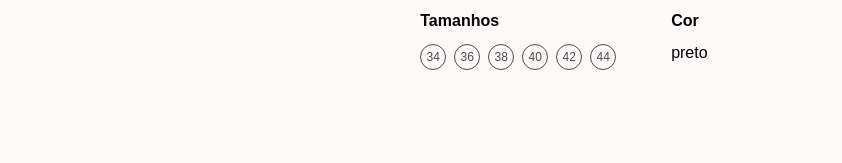
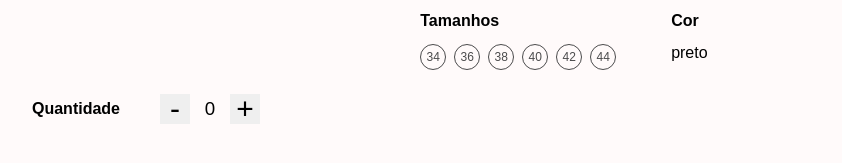
Before and after one commit to jean-campelo/projeto14-vest-store-front, a React (Create React App) app: page /view-product in a window 1280 px wide. Shown: the part 529-692 px from the top of the page, without its empty margins (32-874 px from the left). Built offline with nearby package versions, Linux system fonts and the light colour scheme.

Commit message:
Função para determinar quantidade de itens

```diff
--- a/src/components/Signup.js
+++ b/src/components/Signup.js
@@ -117,7 +117,7 @@ const MainContainer = styled.div`
     }
     to {
       opacity: 1;
-    }
+    }}
 `;
 
 const ImageLogo = styled.img`
@@ -185,7 +185,7 @@ const TextLink = styled.p`
 
   &:hover {
     transform: scale(1.01);
-`;
+  }`;
 
 const Arrow = styled.div`
   display: flex;
--- a/src/components/ViewProduct.js
+++ b/src/components/ViewProduct.js
@@ -1,7 +1,10 @@
 import styled from "styled-components";
+import { useState } from "react";
 import product from "./productExemple.js";
 
 export default function ViewProduct() {
+  const [qtd, setQtd] = useState(0);
+
   return (
     <Container>
       <Product>
@@ -28,6 +31,16 @@ export default function ViewProduct() {
             </Color>
           </ContainerSizeAndColor>
         </Informations>
+        <AddCart>
+          <Quantity>
+            <h2>Quantidade</h2>
+            <div>
+            <button onClick={()=>qtd > 0 ? setQtd(qtd-1) : setQtd(0)}> - </button>
+            <h3> {qtd} </h3>
+            <button onClick={()=>setQtd(qtd+1)}> + </button>
+            </div>
+          </Quantity>
+        </AddCart>
       </Product>
     </Container>
   );
@@ -103,3 +116,41 @@ const Color = styled.div`
 const ContainerSizeAndColor = styled.div`
   display: flex;
 `;
+
+const AddCart = styled.div`
+  font-family: "Outfit", sans-serif;
+  width: 90vw;
+`;
+
+const Quantity = styled.div`
+    display: flex;
+    align-items: center;
+    margin-top: 10px;
+
+  h2 {
+    font-size: 16px;
+  }
+
+  h3 {
+    font-weight: 400;
+  }
+  div {
+    display: flex;
+    align-items: center;
+    justify-content: center;
+    justify-content: space-between;
+    width: 100px;
+    margin-left: 40px;
+
+  }
+  button {
+    display: flex;
+    align-items: center;
+    justify-content: center;
+    font-size: 30px;
+    width: 30px;
+    height: 30px;
+    border: none;
+    }
+
+`;
```
